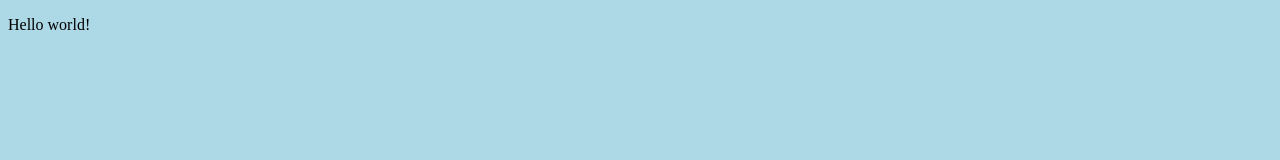
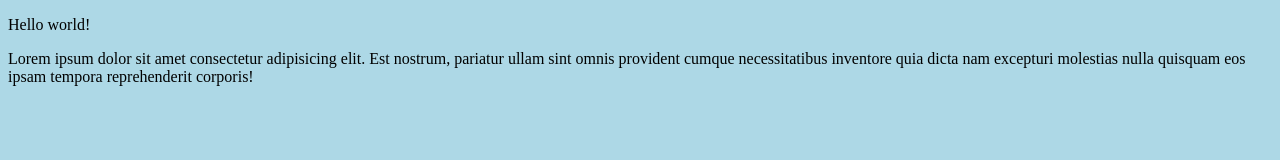
Before and after one commit to Coderline-32/Gitut, a plain HTML site: page index.html in a window 1280 px wide. Drawn offline with Linux system fonts and the light colour scheme.

Commit message:
updated index.html with emergency fix

```diff
--- a/index.html
+++ b/index.html
@@ -8,5 +8,6 @@
 </head>
 <body>
     <p>Hello world!</p>
+    <p>Lorem ipsum dolor sit amet consectetur adipisicing elit. Est nostrum, pariatur ullam sint omnis provident cumque necessitatibus inventore quia dicta nam excepturi molestias nulla quisquam eos ipsam tempora reprehenderit corporis!</p>
 </body>
 </html>
```
